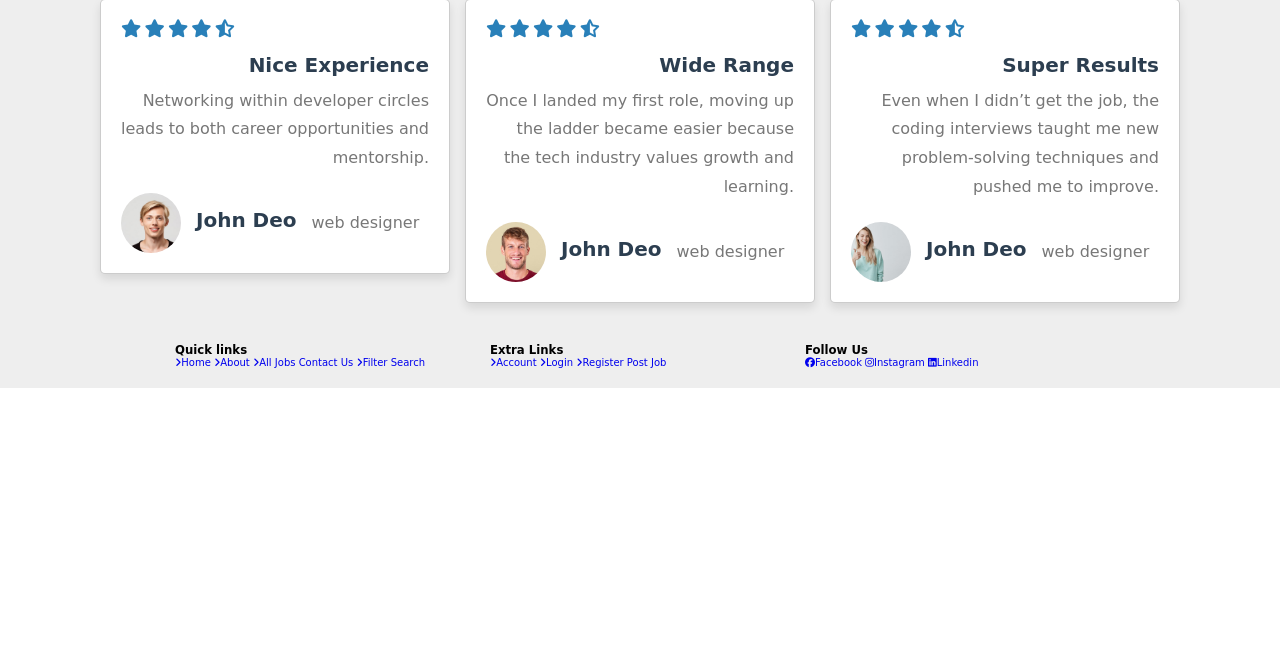
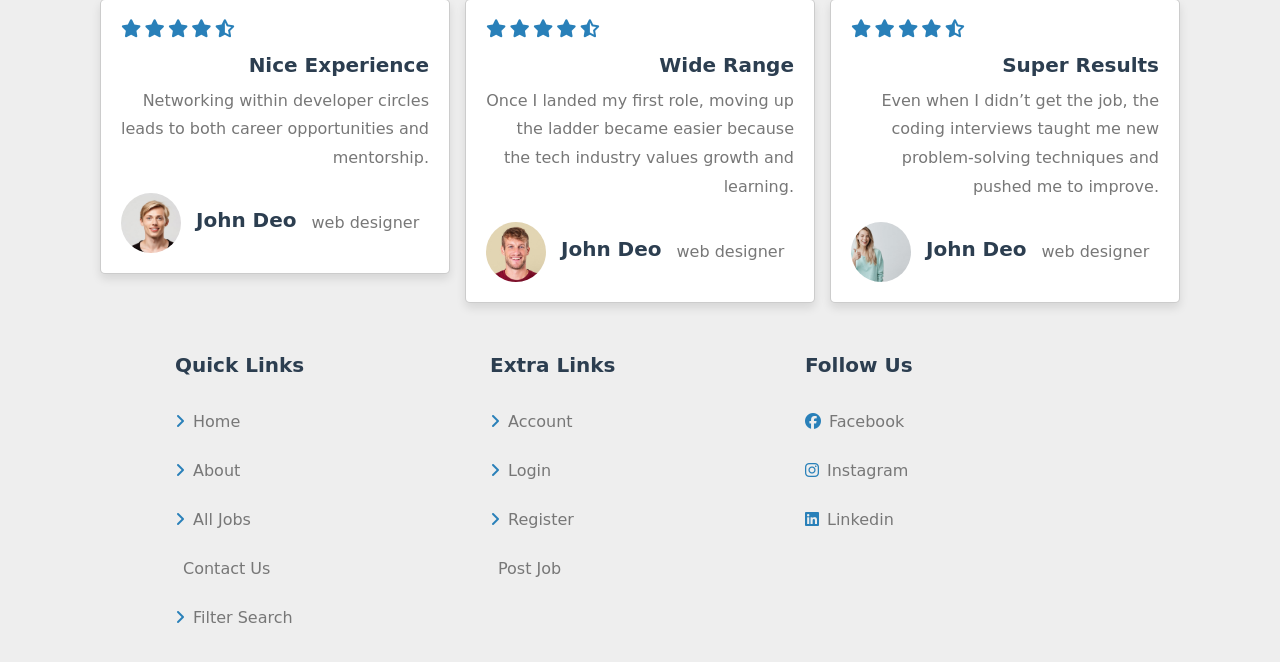
Before and after one commit to Kanit5/Job-Finder, a PHP site: page /about.html in a window 1280 px wide. Shown: the part 1522-2184 px from the top of the page. Before the commit the page ends 1910 px from the top, so only its background shows below. Run offline with PHP 8.4, Linux system fonts and the light colour scheme; some libraries are stand-ins or nearby versions.

Commit message:
joni update

```diff
--- a/style.css
+++ b/style.css
@@ -712,3 +712,46 @@ object-fit: cover;
     justify-content: center;
     align-items: flex-start;
   }
+
+  .footer .grid .box h3{
+    font-size: 2rem;
+    color: var(--black);
+    margin: 1rem 0;
+    padding-bottom: 1rem;
+    text-transform: capitalize;
+  }
+
+  .footer .grid .box a{
+    display: block;
+    padding: 1.5rem 0;
+    font-size: 1.6rem;
+    color: var(--light-color);
+  }
+
+  .footer .grid .box a i{
+    color: var(--main-color);
+    margin-right: .8rem;
+    transition: .2s linear;
+  }
+
+  .footer .grid .box a:hover i{
+    margin-right: 2rem;
+  }
+
+
+
+
+
+
+
+
+  @media (max-width: 991px){
+
+    html{
+        font-size: 55%;
+    }
+    .section-title{
+        font-size: 5rem;
+    }
+
+  }
```
